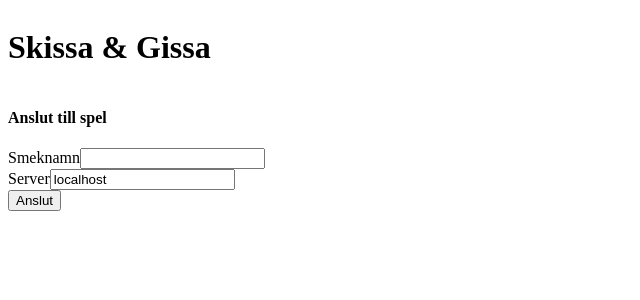
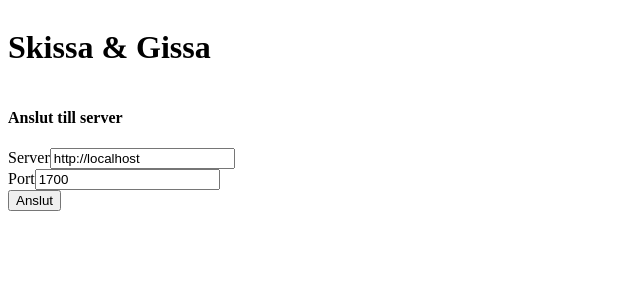
Before and after one commit to lrc-se/bth-sg-client, a Vue app: page / in a window 1280 px wide. Shown: the top 300 px of the page, without its empty margins (0-640 px from the left). Built offline with nearby package versions, Linux system fonts and the light colour scheme.

Commit message:
Updated login procedure with game selection

```diff
--- a/package.json
+++ b/package.json
@@ -12,6 +12,7 @@
     "build": "node build/build.js"
   },
   "dependencies": {
+    "axios": "^0.17.1",
     "vue": "^2.5.2"
   },
   "devDependencies": {
--- a/src/app.vue
+++ b/src/app.vue
@@ -1,12 +1,14 @@
 <template>
     <div id="app">
-        <sg-login v-show="status != 'online'"></sg-login>
-        <sg-game v-show="status == 'online'"></sg-game>
+        <sg-connect v-show="panel == 'connect'"></sg-connect>
+        <sg-login v-show="panel == 'login'"></sg-login>
+        <sg-game v-show="panel == 'game'"></sg-game>
     </div>
 </template>
 
 <script>
     import Client from "./client";
+    import SgConnect from "./components/sg-connect";
     import SgLogin from "./components/sg-login";
     import SgGame from "./components/sg-game";
 
@@ -15,27 +17,35 @@
 
         data() {
             return {
-                status: "offline"
+                panel: "connect"
             };
         },
 
         components: {
+            "sg-connect": SgConnect,
             "sg-login": SgLogin,
             "sg-game": SgGame
         },
 
         created() {
-            Client.$on("offline", () => {
-                this.status = "offline";
-            });
-
-            Client.$on("online", () => {
-                this.status = "online";
-            });
+            Client.$on("restart", this.showConnect);
+            Client.$on("games", this.showLogin);
+            Client.$on("offline", this.showLogin);
+            Client.$on("online", this.showGame);
         },
 
         methods: {
+            showConnect() {
+                this.panel = "connect";
+            },
 
+            showLogin() {
+                this.panel = "login";
+            },
+
+            showGame() {
+                this.panel = "game";
+            }
         }
     };
 </script>
--- a/src/client.js
+++ b/src/client.js
@@ -167,6 +167,8 @@ function sendCommand(cmd, data) {
 export default new Vue({
     data: {
         nick: "",
+        baseUrl: "",
+        basePort: 0,
         status: "offline",
         isDrawing: false
     },
@@ -177,16 +179,13 @@ export default new Vue({
 
     methods: {
         /**
-         * Connects to an S&G server.
+         * Connects to an S&G game server using internal base URL.
          *
-         * @param   {String}    url     Server URL.
+         * @param   {number}    port    Game server port.
          */
-        connect(url) {
-            if (!url.startsWith("ws://")) {
-                url = "ws://" + url;
-            }
-
+        connect(port) {
             this.status = "connect";
+            let url = "ws://" + this.baseUrl.replace(/^https?:\/\//, "") + ":" + port;
             conn = new WebSocket(url);
             conn.onerror = handleError;
             conn.onopen = startHandshake;
--- /dev/null
+++ b/src/components/sg-connect.vue
@@ -0,0 +1,86 @@
+<template>
+    <div id="sg-connect">
+        <header>
+            <h1>Skissa & Gissa</h1>
+        </header>
+        <h4>Anslut till server</h4>
+        <form @submit.prevent="connect">
+            <div>
+                <label for="connect-server">Server</label>
+                <input id="connect-server" type="text" v-model="server">
+            </div>
+            <div>
+                <label for="connect-port">Port</label>
+                <input id="connect-port" type="number" v-model="port">
+            </div>
+            <sg-button :text="(status == 'connecting' ? 'Ansluter...' : 'Anslut')" :disabled="status == 'connecting'"></sg-button>
+        </form>
+    </div>
+</template>
+
+<script>
+    import defaults from "../defaults";
+    import Client from "../client";
+    import SgButton from "./sg-button";
+
+    export default {
+        name: "sg-login",
+
+        data() {
+            return {
+                status: "idle",
+                nick: "",
+                server: defaults.server,
+                port: defaults.port
+            };
+        },
+
+        components: {
+            "sg-button": SgButton
+        },
+
+        created() {
+            Client.$on("restart", this.reset);
+        },
+
+        methods: {
+            connect() {
+                if (this.status == "connecting") {
+                    return;
+                }
+                if (!this.server.trim()) {
+                    alert("Var god ange en serveradress.");
+                    return;
+                }
+                if (!this.port) {
+                    alert("Var god ange en port.");
+                    return;
+                }
+
+                this.status = "connecting";
+                Client.baseUrl = this.server.replace(/\/$/, "");
+                Client.basePort = +this.port;
+                if (!/^https?:\/\//.test(Client.baseUrl)) {
+                    Client.baseUrl = "http://" + Client.baseUrl;
+                }
+                Client.$emit("login");
+            },
+
+            reset() {
+                this.status = "idle";
+            }
+        }
+    };
+</script>
+
+<style>
+    #app {
+        width: 804px;
+    }
+
+    header {
+        width: 100%;
+        display: flex;
+        justify-content: space-between;
+    }
+</style>
--- /dev/null
+++ b/src/components/sg-game-list.vue
@@ -0,0 +1,115 @@
+<template>
+    <div id="sg-game-list">
+        <div v-if="error">{{ error }}</div>
+        <table v-else>
+            <tr><th>Namn</th><th>Spelare</th><th>Tidsfrist</th></tr>
+            <tr class="sg-game-server" :class="{ selected: selectedIndex == idx }" v-for="game, idx of games" @click="select(idx)">
+                <td>{{ game.name || "Spel #" + (idx + 1) }}</td>
+                <td>{{ game.numPlayers }} / {{ game.maxPlayers }} ({{ game.minPlayers }}+)</td>
+                <td>{{ game.timeout }} s</td>
+            </tr>
+        </table>
+        <sg-button :text="(status == 'updating' ? 'Uppdaterar...' : 'Uppdatera')" :disabled="status == 'updating'" @click.native="update"></sg-button>
+    </div>
+</template>
+
+<script>
+    import axios from "axios";
+    import Client from "../client";
+    import SgButton from "./sg-button";
+
+    export default {
+        name: "sg-game-list",
+
+        data() {
+            return {
+                status: "idle",
+                error: null,
+                games: [],
+                selectedIndex: -1
+            };
+        },
+
+        components: {
+            "sg-button": SgButton
+        },
+
+        created() {
+            Client.$on("login", () => {
+                this.getGames(true);
+            });
+            Client.$on("offline", this.update);
+        },
+
+        methods: {
+            select(idx) {
+                if (this.selectedIndex == idx) {
+                    idx = -1;
+                }
+                this.selectedIndex = idx;
+                this.$emit("selected", this.games[idx]);
+            },
+
+            update() {
+                this.getGames();
+            },
+
+            getGames(first) {
+                let vm = this;
+                vm.status = "updating";
+                axios.get(`${Client.baseUrl}:${Client.basePort}/api/games`).then(function(res) {
+                    if (!res.data || !Array.isArray(res.data.data)) {
+                        vm.games = [];
+                        vm.error = "Servern är inte en giltig Skissa & Gissa-server.";
+                        if (first) {
+                            alert(vm.error);
+                            Client.$emit("restart");
+                        }
+                    } else {
+                        vm.games = res.data.data;
+                        vm.error = null;
+                        vm.select(-1);
+                        Client.$emit("games");
+                    }
+                    vm.status = "idle";
+                }).catch(function(err) {
+                    if (err.response && err.response.status == 404) {
+                        vm.error = "Servern är inte en giltig Skissa & Gissa-server.";
+                    } else {
+                        vm.error = "Kunde inte ansluta till servern.";
+                    }
+                    if (first) {
+                        alert(vm.error);
+                        Client.$emit("restart");
+                    }
+                    vm.status = "idle";
+                });
+            }
+        }
+    };
+</script>
+
+<style>
+    #sg-game-list {
+        height: 100px;
+        overflow-y: auto;
+    }
+
+    #sg-game-list table {
+        width: 100%;
+        border-spacing: 0;
+    }
+
+    #sg-game-list th {
+        font-weight: 700;
+        text-align: left;
+    }
+
+    .sg-game-server {
+        cursor: pointer;
+    }
+
+    .sg-game-server.selected {
+        outline: 1px solid red;
+    }
+</style>
--- a/src/components/sg-login.vue
+++ b/src/components/sg-login.vue
@@ -3,24 +3,23 @@
         <header>
             <h1>Skissa & Gissa</h1>
         </header>
-        <h4>Anslut till spel</h4>
         <form @submit.prevent="connect">
             <div>
                 <label for="nick">Smeknamn</label>
                 <input id="nick" type="text" v-model="nick">
             </div>
-            <div>
-                <label for="server">Server</label>
-                <input id="server" type="text" v-model="server">
-            </div>
-            <sg-button :text="(status == 'connecting' ? 'Ansluter...' : 'Anslut')" :disabled="status == 'connecting'"></sg-button>
+            <sg-button :text="(status == 'connecting' ? 'Ansluter...' : 'Anslut')" :disabled="status == 'connecting' || !nick.trim() || !selectedGame"></sg-button>
+            <sg-button text="Byt server" @click.native.prevent="restart"></sg-button>
         </form>
+        <h4>Välj spel</h4>
+        <sg-game-list @selected="selectGame"></sg-game-list>
     </div>
 </template>
 
 <script>
     import Client from "../client";
     import SgButton from "./sg-button";
+    import SgGameList from "./sg-game-list";
 
     export default {
         name: "sg-login",
@@ -29,12 +28,13 @@
             return {
                 status: "idle",
                 nick: "",
-                server: document.location.host
+                selectedGame: null
             };
         },
 
         components: {
-            "sg-button": SgButton
+            "sg-button": SgButton,
+            "sg-game-list": SgGameList
         },
 
         created() {
@@ -43,23 +43,23 @@
         },
 
         methods: {
+            selectGame(game) {
+                this.selectedGame = game;
+            },
+
             connect() {
-                if (!this.nick.trim()) {
-                    alert("Var god ange ett smeknamn.");
-                    return;
-                }
-                if (!this.server.trim()) {
-                    alert("Var god ange en serveradress.");
-                    return;
-                }
-
                 this.status = "connecting";
                 Client.nick = this.nick.trim();
-                Client.connect(this.server.trim().replace(/^https?:\/\//, ""));
+                Client.connect(this.selectedGame.port);
             },
 
             reset() {
                 this.status = "idle";
+            },
+
+            restart() {
+                this.reset();
+                Client.$emit("restart");
             }
         }
     };
--- /dev/null
+++ b/src/defaults.js
@@ -0,0 +1,10 @@
+/**
+ * Defaults.
+ */
+
+"use strict";
+
+export default {
+    server: document.location.protocol + "//" + document.location.hostname,
+    port: 1700
+};
```
